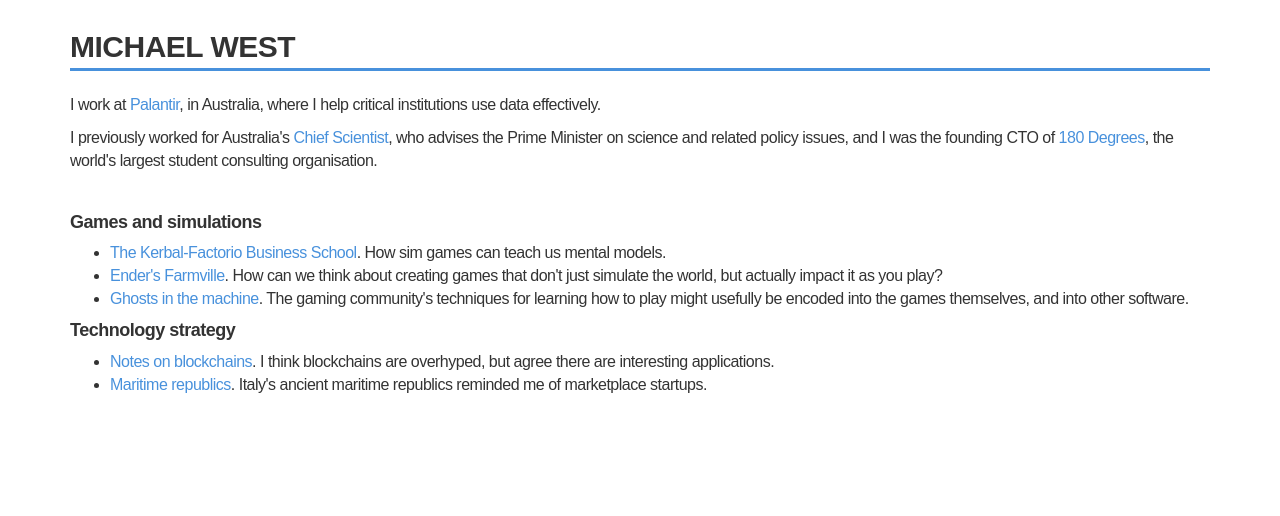
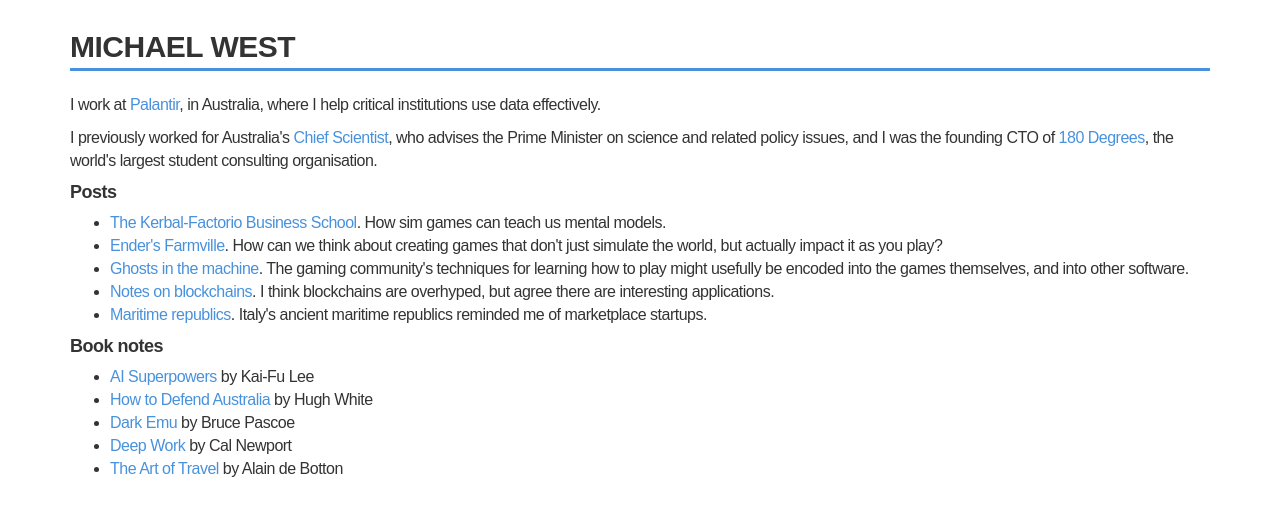
Before and after one commit to michaelwest/michaelwest.github.io, a Jekyll site: the page index.html, which Jekyll copies as it is, in a window 1280 px wide. Shown: the top 516 px of the page. Built offline with Jekyll 4.4.1, drawn with Linux system fonts in a browser that asks for light colours; nearby versions of some CDN libraries; some web fonts are replaced.

Commit message:
Add book notes

```diff
--- a/index.html
+++ b/index.html
@@ -38,18 +38,21 @@
 		<br/>
 		<p>I work at <a href="https://palantir.com">Palantir</a>, in Australia, where I help critical institutions use data effectively.</p>
 		<p>I previously worked for Australia's <a href="https://chiefscientist.gov.au">Chief Scientist</a>, who advises the Prime Minister on science and related policy issues, and I was the founding CTO of <a href="https://180dc.org">180 Degrees</a>, the world's largest student consulting organisation.</p>
-		<br/>
-
-		<h4>Games and simulations</h4>
+		<h4>Posts</h4>
 		<ul>
 			<li><a href="https://medium.com/@michaeljwest/the-kerbal-factorio-business-school-how-sim-games-teach-mental-models-9f14dc622036">The Kerbal-Factorio Business School</a>. How sim games can teach us mental models.</li>
 			<li><a href="posts/ender">Ender's Farmville</a>. How can we think about creating games that don't just simulate the world, but actually impact it as you play?</li>
 			<li><a href="posts/ghosts">Ghosts in the machine</a>. The gaming community's techniques for learning how to play might usefully be encoded into the games themselves, and into other software.</li>
-		</ul>
-		<h4>Technology strategy</h4>
-		<ul>
 			<li><a href="posts/blockchain">Notes on blockchains</a>. I think blockchains are overhyped, but agree there are interesting applications.</li>
 			<li><a href="posts/maritime">Maritime republics</a>. Italy's ancient maritime republics reminded me of marketplace startups.</li>
+		</ul>
+		<h4>Book notes</h4>
+		<ul>
+			<li><a href="https://www.notion.so/AI-Superpowers-85cf28195fa7452787e346107013ebc5">AI Superpowers</a> by Kai-Fu Lee</li>
+			<li><a href="https://www.notion.so/mjwest/How-to-Defend-Australia-cd89371a93cb4d80aea30edb52dc995d">How to Defend Australia</a> by Hugh White</li>
+			<li><a href="https://www.notion.so/mjwest/Dark-Emu-5440f80840c04a19b0512ee9abda2ac7">Dark Emu</a> by Bruce Pascoe</li>
+			<li><a href="https://www.notion.so/mjwest/Deep-Work-f6823e6f467e4d37a3580449429d515c">Deep Work</a> by Cal Newport</li>
+			<li><a href="https://www.notion.so/mjwest/The-Art-of-Travel-3acdeea1472647ba8f892d81a91680f8">The Art of Travel</a> by Alain de Botton</li>
 		</ul>
     </div>
 	</div>
```
